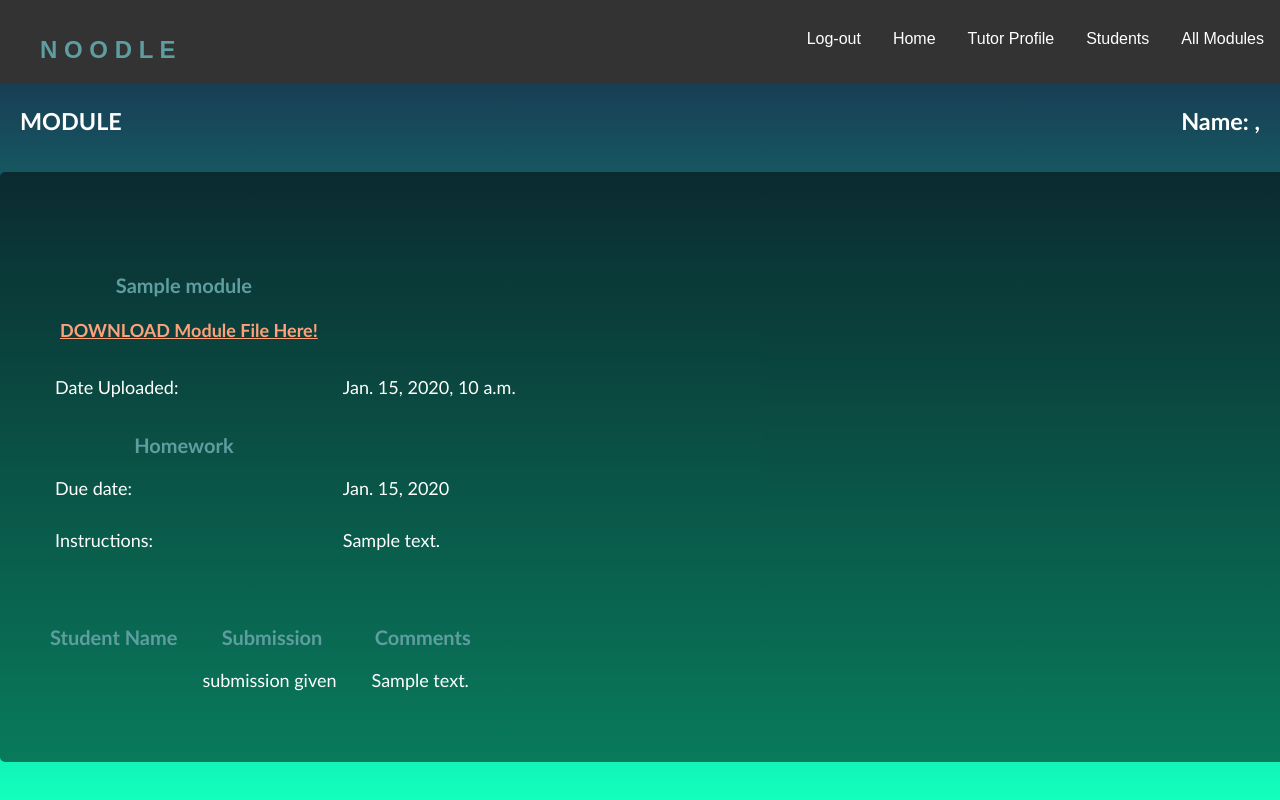
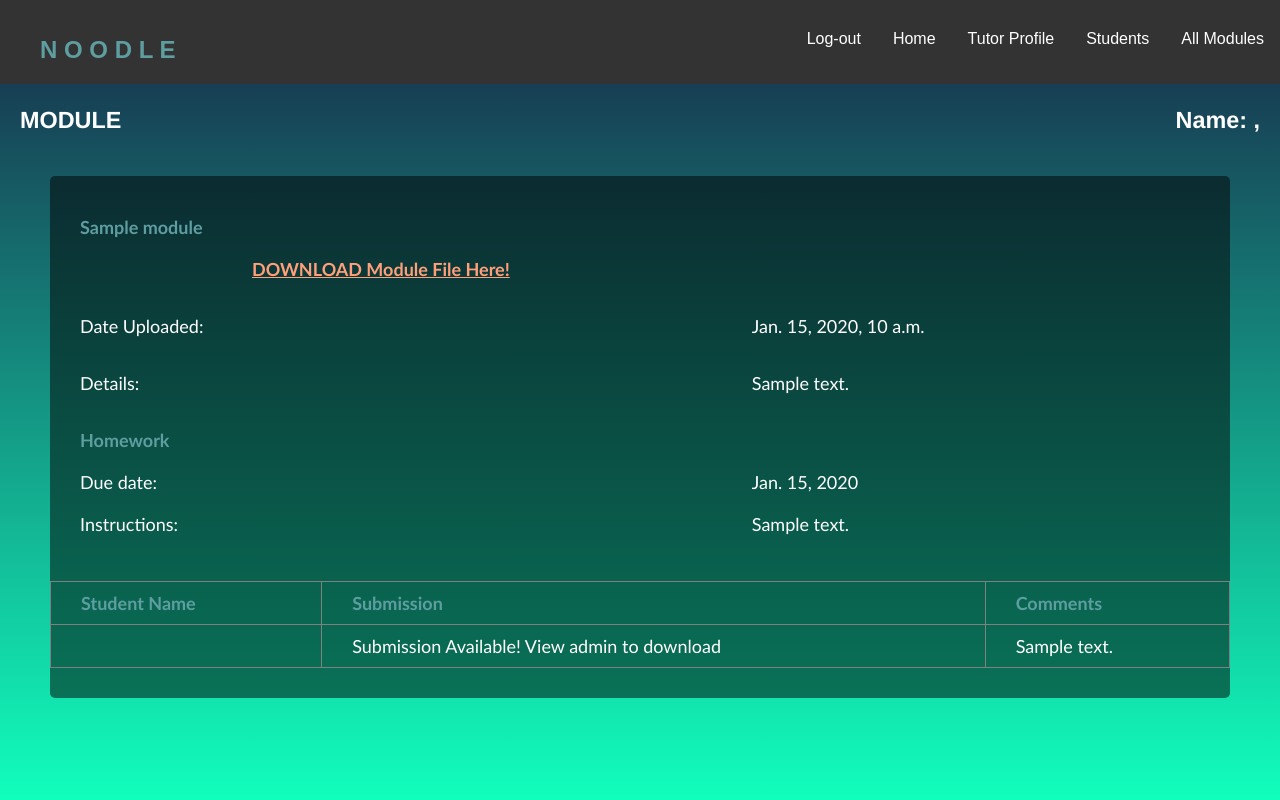
Before and after one commit to LienLeinad/CS122_Project, a Django app: a page that uses template/module/module_tutor.html in a window 1280 px wide; the page is wider, and only the part inside the window is pictured. Run offline with Django 3.2, Linux system fonts and the light colour scheme; a user stored in the database is signed in; data comes from the database, SQL or seed files in the repository; both versions use the stored data as it was after the commit; tables that the repository leaves empty hold one stand-in row (values such as "Sample post"); parts of the project's set-up code (start-up, migrations or seed data) failed here and were passed over.

Commit message:
final push

```diff
--- a/my_app/forms.py
+++ b/my_app/forms.py
@@ -3,6 +3,20 @@
 from django.contrib.auth.forms import UserCreationForm
 from .models import CustomUser,Student,Module, HomeworkDetail,HomeworkSubmission
 BIRTH_YEAR_CHOICES = [
+    '1994',
+    '1995',
+    '1996',
+    '1997',
+    '1998',
+    '1999',
+    '2000',
+    '2001',
+    '2002',
+    '2003',
+    '2004',
+    '2005',
+    '2006',
+    '2007',
     '2008',
     '2009',
     '2010',
@@ -63,7 +77,7 @@
         fields = ['ContentFile']
 
 class StudentRegistrationForm(forms.ModelForm):
-    teacher = forms.ModelChoiceField(queryset = CustomUser.objects.filter(user_type = 'TU'), required= False)
+    teacher = forms.ModelChoiceField(queryset = CustomUser.objects.filter(user_type = 'TU'), required= False)#SELECT * FROM CustomUser WHERE user_type = "TU";
     class Meta:
         model = Student
         fields = ['teacher']
@@ -85,7 +99,7 @@
         fields = ['ModuleTitle','Description','file']
 
 class CommentForm(forms.ModelForm):
-    Comment = forms.CharField(widget = forms.Textarea)
+    Comment = forms.CharField(widget = forms.Textarea,label = '')
     class Meta:
         model = HomeworkSubmission
         fields = ['Comment']
--- a/my_app/models.py
+++ b/my_app/models.py
@@ -68,11 +68,13 @@
     details = models.TextField(default='No Details')
     def __str__(self):
         return str(self.ModuleTitle)
+    def filename(self):
+        return os.path.basename(self.file.name)
 
 class HomeworkSubmission(models.Model):
 	# pk = object id
     Homework = models.ForeignKey(HomeworkDetail, on_delete = models.CASCADE)
-    ContentFile = models.FileField(blank = True)
+    ContentFile = models.FileField(blank = True, upload_to = 'static')
     StudentID = models.ForeignKey(Student,on_delete = models.CASCADE)
     Comment = models.TextField(default = "", null = True)
 
--- a/my_app/static/my_app/module-style.css
+++ b/my_app/static/my_app/module-style.css
@@ -2,16 +2,9 @@
 {
     height: 100%;
 }
-
 body
 {
-    color:white;
-    background-repeat: no-repeat;
-    background-size: cover;
-
-    text-align: center;
-
-    background-color: black;
+	background-color: black;
     background-image: linear-gradient(#182848, #11ffbd);
     color:white;
     background-size:auto;
@@ -23,9 +16,16 @@
 
 #main
 {
-	font-family: "Trebuchet MS";
-    align-content: center;
-    font-size: 18px;
+	width: auto;
+	height: auto;
+
+	margin-top:  auto;
+	margin-bottom: auto;
+	margin-left: auto;
+	margin-right: auto;
+
+	font-family: "Helvetica";
+	text-align: center;
 }
 
 #top
@@ -35,71 +35,61 @@
 
 #content
 {
-	padding-top: 40px;
-	padding-left: 40px;
-    padding-right: 40px;
+	padding-top: 30px;
+    padding-bottom: 30px;
+	clear: both;
 
-	width: 1400px;
-	height: 550px;
-    align-content: center;
-    background: rgba(0, 0, 0, 0.5);
-    border-radius: 5px;
-    overflow: auto;
-	margin:  auto auto auto auto;
-    display: inline-block;
-}
-
-#content-student
-{
-	padding-top: 40px;
-	padding-left: 40px;
-    padding-right: 40px;
-
-	width: 1400px;
-	height: 520px;
+	width: auto;
+	height: auto;
     align-content: center;
     background: rgba(0, 0, 0, 0.5);
     border-radius: 5px;
 
-	margin:  auto auto auto auto;
-    display: inline-block;
+	margin-top:  20px;
+	margin-bottom: auto;
+	margin-left: 50px;
+	margin-right: 50px;
+    text-align: center;
 }
 
-#content-tutor
+
+
+button /*buttons*/
 {
-	padding-top: 40px;
-	padding-left: 40px;
-    padding-right: 40px;
-
-	width: 1400px;
-	height: 400px;
-    align-content: center;
-    background: rgba(0, 0, 0, 0.5);
-    border-radius: 5px;
-    overflow:auto;
-	margin:  auto auto auto auto;
-    display: inline-block;
+    background-color: black;
+    border: none;
+    color: white;
+    font-size: 18px;
+    padding: 16px 32px;
+    text-decoration: none;
+    margin: 4px 2px;
+    cursor: pointer;
+    float:right;
+    border-radius: 4px;
 }
 
-#content-extended /*black box for tutor*/
+table
 {
-	padding-top: 40px;
-	padding-left: 40px;
-    padding-right: 40px;
-
-	width: 600px;
-	height: 700px;
-    align-content: center;
-    background: rgba(0, 0, 0, 0.7);
-    border-radius: 5px;
-
-	margin-top:  120px;
-	margin-bottom: 120px;
-	margin-left: auto;
-	margin-right: auto;
-
-	float: left;
-	text-align: left;
+    width:inherit;
+    border-collapse: collapse;
+    font-family: "Trebuchet MS";
+    width:100%;
+}
+table, th, td
+{
+    border-collapse: collapse;
+    font-family: "Trebuchet MS";
+    font-size:18px;
+    padding: 10px 30px;
+}
+th
+{
+    text-align: left;
+    color:cadetblue;
+}
+td
+{
+    text-align: left;
 }
 
 a /*links*/
@@ -107,95 +97,18 @@
     font-size: 18px;
     color:lightsalmon;
 }
+tr:not(:first-child):hover
+{
+    background-color: rgba(0, 0, 0, 0.7);
+}
 
-input[type=text]
+textarea /*inputted text in the white bixes*/
 {
     width: 50%;
-    padding: 12px 20px;
-    margin: 8px 0;
+    height:100px;
     box-sizing: border-box;
-    border: 2px solid black;
+    border: 2px solid white;
     border-radius: 4px;
-    font-size: 14px;
+    font-size: 16px;
+    background-color:whitesmoke;
 }
-
-input[type=text]:focus
-{
-    background-color: lightblue;
-}
-
-input[type=button], input[type=submit], input[type=reset]
-{
-    background-color: black;
-    border: none;
-    color: white;
-    padding: 8px 16px;
-    text-decoration: none;
-    margin: auto auto auto auto;
-    cursor: pointer;
-    border-radius: 4px;
-}
-
-button
-{
-    background-color: black;
-    border: none;
-    color: white;
-    padding: 8px 16px;
-    text-decoration: none;
-    margin: auto auto auto auto;
-    cursor: pointer;
-    border-radius: 4px;
-}
-input:read-only
-{
-    color: grey;
-    font-size: 14px;
-}
-
-
-table, th, td
-{
-    text-align: center;
-    border-collapse: collapse;
-    font-family: "Trebuchet MS";
-    padding-left: 20px;
-    padding-right: 20px;
-}
-/* #ModuleTitle
-{
-    margin:0;
-} */
-th
-{
-    padding: 10px;
-    text-align: center;
-    color:cadetblue;
-    font-size: 20px;
-}
-td
-{
-    text-align: left;
-    padding-top: 10px;
-    padding-left: 15px;
-    padding-bottom: 20px ;
-    max-width:300px;
-    word-wrap:break-word;
-}
-
-#tutor-link
-{
-    font-size: 18px;
-}
-
-label
-{
-    width: 100px;
-    text-align: left;
-    color: black;
-}
-
-#tab2
-{
-    text-align: center;
-}
--- a/my_app/views.py
+++ b/my_app/views.py
@@ -32,14 +32,14 @@
         form2 = StudentRegistrationForm(request.POST)
         if form.is_valid():
             print('form is valid')
-            form.save()
+            form.save()#INSERT INTO CustomUser Values (whatever is in form())
             username = form.cleaned_data.get('username')
-            temp = CustomUser.objects.get(username = username)
+            temp = CustomUser.objects.get(username = username)# SELECT * FROM CustomUser WHERE username = username;
 
             if form.cleaned_data.get('user_type') == 'ST':
 
                 if form2.is_valid():
-                    temp_student = Student(user = temp, teacher = form2.cleaned_data.get('teacher'))
+                    temp_student = Student(user = temp, teacher = form2.cleaned_data.get('teacher'))#INSERT INTO Student (user,teacher) values(temp,form2)
                     temp_student.save()
 
             messages.success(request,f'Account Created for {username}! go ahead and log in!')
@@ -58,7 +58,7 @@
         user_type = user.user_type
 
         if user_type == 'ST':
-            student = Student.objects.get(user = user)
+            student = Student.objects.get(user = user)# SELECT * FROM CustomUser WHERE user.id = request.user.id
             teacher = student.teacher
             first_name = user.first_name
             last_name = user.last_name
@@ -71,13 +71,13 @@
             context = {'email': email,'first_name': first_name,'last_name':last_name,'user_name':user_name,'contact':contact, 'city': city, 'street_name': street_name, 'birthday': birthday, 'student':student,'teacher':teacher}
             return render(request,'Profiles/studentProfile_student.1.html', context)
         elif user_type == 'TU':
-            first_name = user.first_name
-            last_name = user.last_name
-            user_name = user.username
-            contact = user.contact
-            email = user.email
-            context = {'email': email,'first_name': first_name,'last_name':last_name,'user_name':user_name,'contact':contact,}
-            return render(request,'Profiles/tutorProfile_tutor.1.html', context)
+            # first_name = user.first_name
+            # last_name = user.last_name
+            # user_name = user.username
+            # contact = user.contact
+            # email = user.email
+            # context = {'email': email,'first_name': first_name,'last_name':last_name,'user_name':user_name,'contact':contact,}
+            return render(request,'Profiles/tutorProfile_tutor.1.html')
 
 
 def login(request):
@@ -90,8 +90,8 @@
             first_name = user.first_name
             last_name = user.last_name
             if Module.objects.all():
-                new_modules = Module.objects.order_by('-pub_date')[:3]
-                latest_module = Module.objects.order_by('-pub_date').filter()[0]
+                new_modules = Module.objects.order_by('-pub_date')[:3]# SELECT * FROM Module ORDER BY pub_date DESC LIMIT 3
+                latest_module = Module.objects.order_by('-pub_date').filter()[0]#SELECT * FROM Module ORDER BY pub_date DESC LIMIT 1
                 context = {'first_name': first_name, 'last_name':last_name,'latest_module':latest_module,'new_modules':new_modules}
                 return render(request,'Home/home_student.html', context)
             else:
@@ -126,7 +126,7 @@
                 if  user_update_form.cleaned_data.get('street_name') == "":
                     print('do nothin street')
                 else:
-                    current_user.street_name = user_update_form.cleaned_data.get('street_name')
+                    current_user.street_name = user_update_form.cleaned_data.get('street_name') #UPDATE FROM current_user SET street_name = user_update_form.cleaned_data.get('street_name');
 
                 if  user_update_form.cleaned_data.get('city') == "":
                     print('do nothincity')
@@ -159,7 +159,7 @@
     if not request.user.is_authenticated or request.user.user_type == "ST":
         return redirect('invalid_login')
     else:
-        students =  Student.objects.filter(teacher = request.user )
+        students =  Student.objects.filter(teacher = request.user )# SELECT * FROM Student WHERE teacher = request.user;
         context = {'students':students, 'user':request.user}
 
         return render(request,'all_students/allStudents_tutor.html',context)
@@ -191,21 +191,44 @@
     if not request.user.is_authenticated or request.user.user_type == "ST":
         return redirect('invalid_login')
     else:
+        if request.method == 'POST':
+            print("GOT THE COMMENT")
+            form = CommentForm(request.POST)
+            # print(request.session['student'])
+            if form.is_valid() and "student" in request.POST:
+                print('I GOT HERE')
+                student = request.POST['student']
+                homeworkdetail = request.POST['HomeworkDetail']
+                Sub = HomeworkSubmission.objects.get(StudentID_id = student, id = homeworkdetail)# SELECT * FROM HomeworkSubmission WHERE StudentID_id = student, id = homeworkdetail)
+                Sub.Comment = form.cleaned_data.get('Comment') #UPDATE FROM Sub Alter Comment = form.cleaned_data.get('comment')
+                Sub.save()
+                module = Module.objects.get(ModuleTitle = ModuleTitle)
+                HomeworkDetails = HomeworkDetail.objects.get(ModuleTitle = module)
+                Students = Student.objects.filter(teacher = request.user)
+                form = CommentForm()
+                submission_list = HomeworkSubmission.objects.filter(Homework = HomeworkDetails).all()
+                context = {
+                'module':module,
+                'HomeworkDetails':HomeworkDetails,
+                'user':request.user,
+                'submission_list':submission_list,
+                'Students':Students,
+                'form':form
+                }
+                return render(request, 'module/module_tutor.html', context)
+
         module = Module.objects.get(ModuleTitle = ModuleTitle)
         HomeworkDetails = HomeworkDetail.objects.get(ModuleTitle = module)
         Students = Student.objects.filter(teacher = request.user)
-
+        form = CommentForm()
         submission_list = HomeworkSubmission.objects.filter(Homework = HomeworkDetails).all()
-        # with connection.cursor() as cursor:
-        #     cursor.execute("SELECT * FROM Student")
-        #     submission_list = cursor.fetchall()
-        print(submission_list)
         context = {
         'module':module,
         'HomeworkDetails':HomeworkDetails,
         'user':request.user,
         'submission_list':submission_list,
         'Students':Students,
+        'form':form
         }
     return render(request, 'module/module_tutor.html', context)
 
@@ -235,13 +258,13 @@
     else:
         if request.method == 'POST':
             form = ModuleUploadForm(request.POST,request.FILES)
-            print('I got here')
+
             if form.is_valid():
                 ModuleTitle = form.cleaned_data.get('ModuleTitle')
                 Description = form.cleaned_data.get('Description')
                 Tutor = request.user
                 file = form.cleaned_data.get('file')
-                module = Module(ModuleTitle = ModuleTitle, Description = Description, Tutor = Tutor, file = file)
+                module = Module(ModuleTitle = ModuleTitle, Description = Description, Tutor = Tutor, file = file)# INSERT INTO Module (ModuleTitle, Description,Tutor,file) VALUES
                 module.save()
                 print('form is valid')
                 return redirect('upload/%s' %(ModuleTitle))
--- a/template/all_modules/allModules_student.html
+++ b/template/all_modules/allModules_student.html
@@ -22,8 +22,7 @@
                             <tr>
                                 <th>Module Name</th>
                                 <th>Date Assigned</th>
-                                <th>Link</th>
-                                <th>Comments</th>
+                                <th>Module Uploader</th>
                             </tr>
                             <tr>
                                     {% for m in Module %}
@@ -32,7 +31,7 @@
                                             <a href = "{% url 'module_list' %}student/{{ m.ModuleTitle }}">{{m.ModuleTitle}}</a>
                                         </td>
                                         <td>{{m.pub_date}}</td>
-                                        <td>Nice one!</td>
+                                        <td>{{ m.Tutor.first_name }} {{ m.Tutor.last_name }}</td>
                                     </tr>
                                     {% endfor %}
                         </table>
--- a/template/module/module_tutor.html
+++ b/template/module/module_tutor.html
@@ -27,7 +27,7 @@
 					</tr>
 
 					<tr>
-						<th style = "padding-bottom: 25px; padding-left: 20px">
+						<th style = "padding-bottom: 25px; padding-left: 20px;text-align:center">
 							<a href = "{{module.file.url}}">DOWNLOAD Module File Here!</a>
 						</th>
 					</tr>
@@ -36,7 +36,10 @@
 						<td style = "padding-bottom: 25px">Date Uploaded: </td>
 						<td style = "padding-bottom: 25px">{{module.pub_date}}</td>
 					</tr>
-
+					<tr>
+						<td style = "padding-bottom: 25px">Details: </td>
+						<td style = "padding-bottom: 25px">{{module.Description}}</td>
+					</tr>
 					<tr>
 						<th>Homework </th>
 					</tr>
@@ -55,7 +58,7 @@
 				<br/>
 				<br/>
 
-				<table id = "tab2">
+				<table id = "tab2" border = "1">
 					<tr>
 						<th>Student Name</th>
 						<th>Submission</th>
@@ -68,12 +71,20 @@
 
 						{% for sub in submission_list %}
 						{% if sub.StudentID == student and sub %}
-						<td>submission given</td>
+						<td>Submission Available! View admin to download</td>
 
 						{% if sub.Comment %}
 						<td>{{sub.Comment}}</td>
 						{% else %}
-						<td><a href = "{{module.ModuleTitle}}/module/comment/{{ sub.id }}">Comment Here please</a></td>
+						<td>
+							<form method = "POST">{% csrf_token %}{{form.Comment}}
+							<button class = "btn btn-outline-info" type="submit" value = "Submit Comment">Submit Comment</button>
+							<input name = "student"  style = "display:none" value = "{{ student.id }}">
+							<input name = "HomeworkDetail" style = "display:none" value = "{{ sub.id }}">
+							</form>
+						</td>
+
+						<!-- <td><a href = "{{module.ModuleTitle}}/module/comment/{{ sub.id }}">Comment Here please</a></td> -->
 						{% endif %}
 						{% endif %}
 						{% endfor %}
```
Also changed, not shown: db.sqlite3 (added), my_app/migrations/0001_initial.py (added), my_app/static/static/52945484_10156913124891427_6134747306387308544_n.jpg (added), my_app/static/static/53894577_379877602565495_7172337123641524224_n.jpg (added), my_app/static/static/ASPC_Schedule.PNG (added), my_app/static/static/Calendar.PNG (added), 1 other file.
